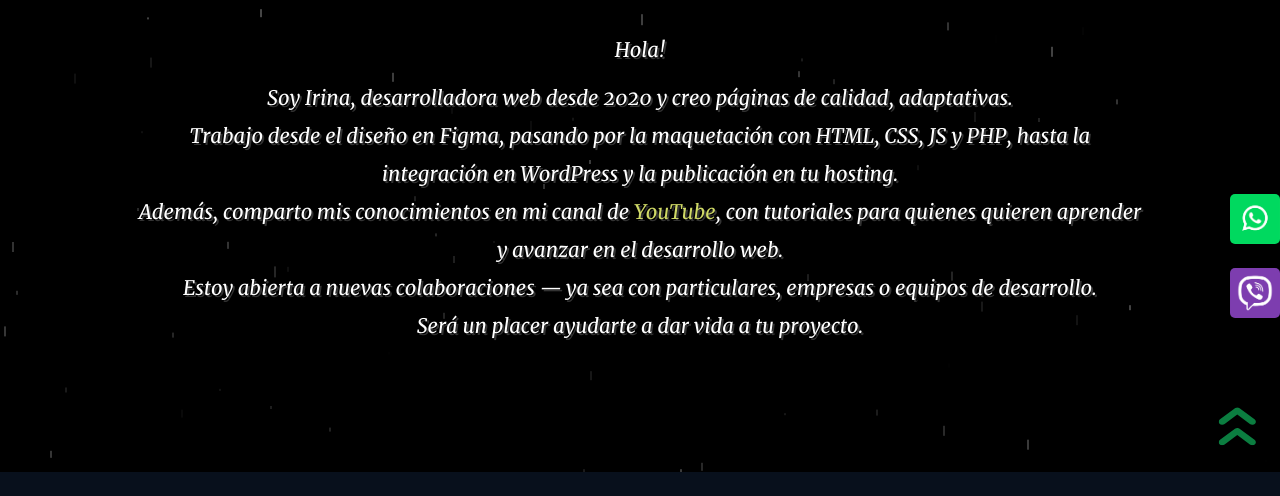
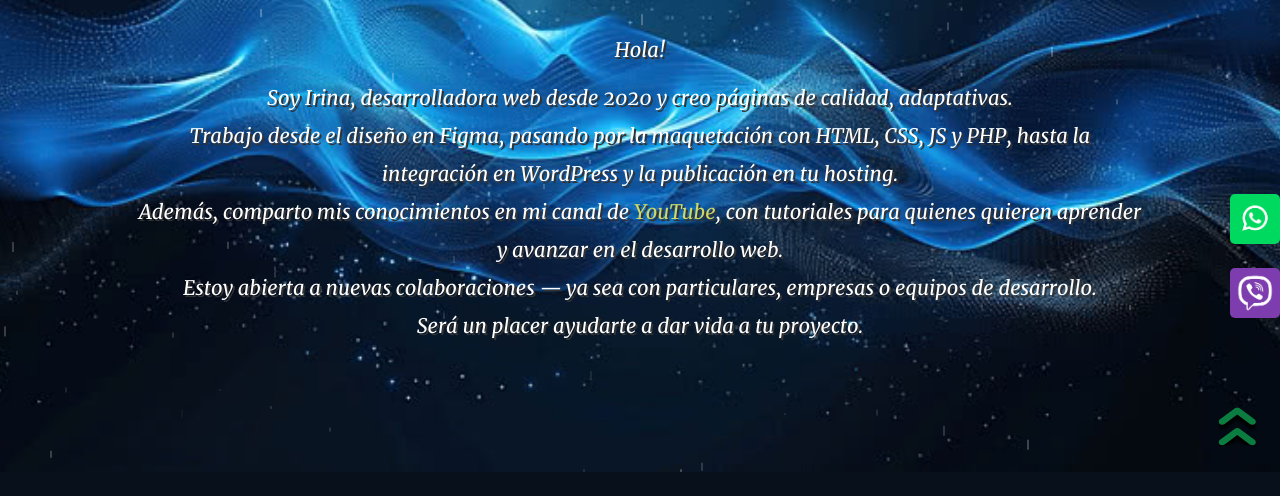
Before and after one commit to IB-art/Portfolio, a plain HTML site: page index.html in a window 1280 px wide. Shown: the part 328-824 px from the top of the page. Drawn offline with nearby package versions, Linux system fonts and the light colour scheme; the site is published under a folder, as on GitHub Pages, so addresses that start at the root find nothing.

Commit message:
Add files via upload

```diff
--- a/index.html
+++ b/index.html
@@ -15,7 +15,7 @@
 
 <body>
 
-	<header class="header" id="header" style="background-image: url(/images/abstract.jpg);">
+	<header class="header" id="header" style="background-image: url(images/abstract.jpg);">
 		<div class="container">
 
 			<div class="header__inner">
```
